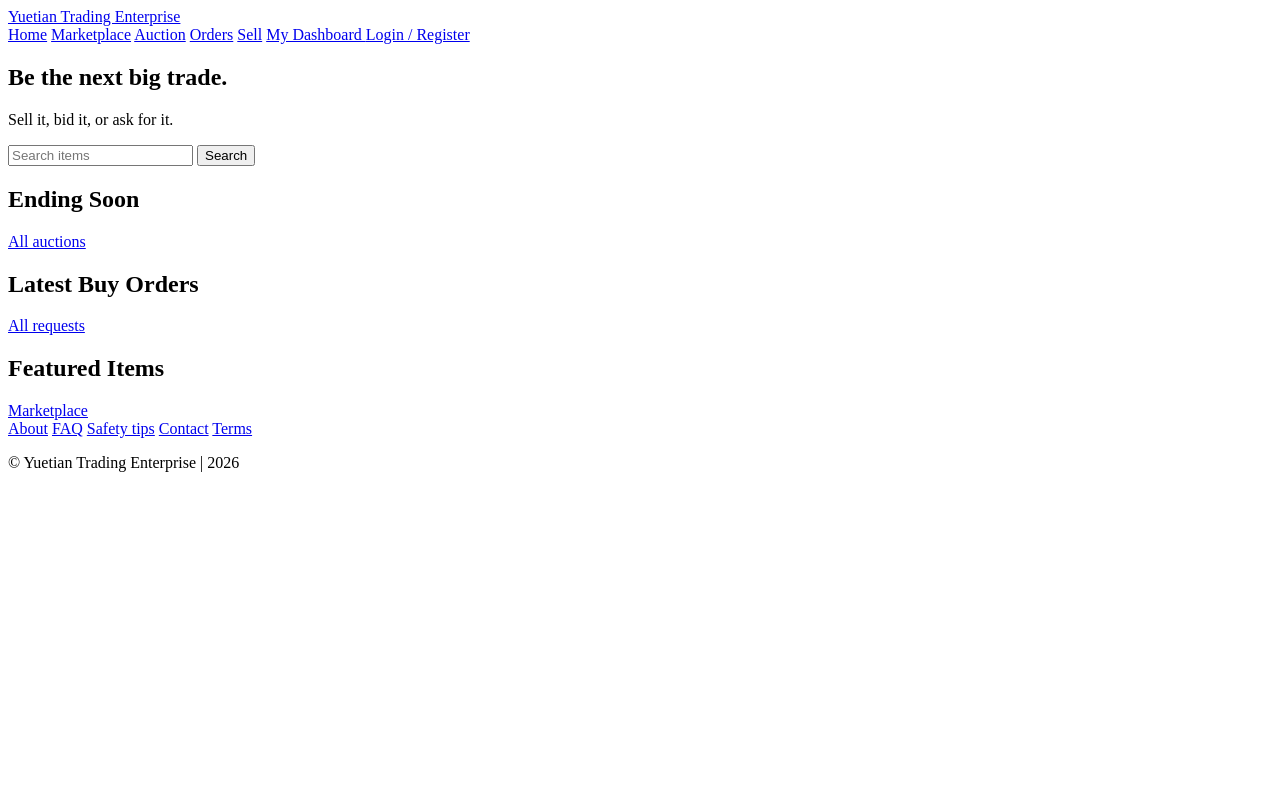
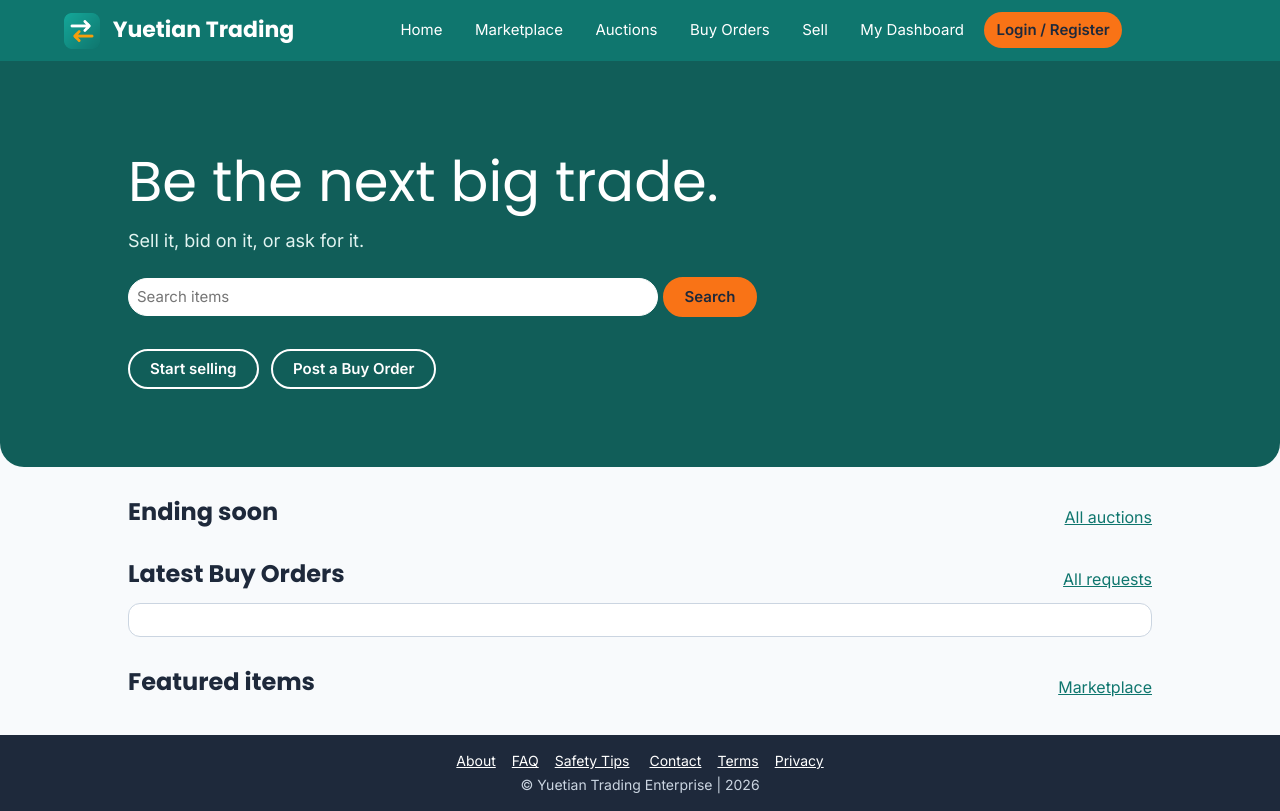
Before and after one commit to zZzZeuSsSs/manlubatan-website, a plain HTML site: page index.html in a window 1280 px wide. Drawn offline with Linux system fonts and the light colour scheme; files that its build step writes are made by us from their sources.

Commit message:
modified:   css/style.css new file:   images/logo.png modified:   index.html

```diff
--- a/css/style.css
+++ b/css/style.css
@@ -0,0 +1,292 @@
+* {
+	margin: 0;
+	padding: 0;
+}
+
+html {
+	height: 100%;
+}
+
+body {
+	position: relative;
+	min-height: 100%;
+	background-color: #F8FAFC;
+	color: #1E293B;
+	font: 16px/24px Inter, Arial, sans-serif;
+}
+
+h1,
+h2,
+h3 {
+	font-family: Poppins, Arial, sans-serif;
+	font-weight: bold;
+	color: #1E293B;
+}
+
+h1 {
+	font-size: 32px;
+	line-height: 38px;
+	margin-bottom: 16px;
+}
+
+h2 {
+	font-size: 24px;
+	line-height: 30px;
+	margin-bottom: 12px;
+}
+
+h3 {
+	font-size: 18px;
+	line-height: 24px;
+	margin-bottom: 8px;
+}
+
+p {
+	margin-bottom: 12px;
+}
+
+a {
+	color: #0F766E;
+}
+
+header {
+	background-color: #0F766E;
+}
+
+.bar {
+	padding: 12px 5%;
+}
+
+.bar:after,
+.section-header:after,
+.hero:after {
+	content: "";
+	display: block;
+	clear: both;
+	height: 0;
+}
+
+.logo {
+	float: left;
+	font: bold 22px/36px Poppins, Arial, sans-serif;
+	color: #FFFFFF;
+	text-decoration: none;
+	white-space: nowrap;
+}
+
+.logo img {
+	width: 36px;
+	height: 36px;
+	vertical-align: middle;
+	margin-right: 8px;
+}
+
+nav {
+	text-align: center;
+}
+
+nav a {
+	display: inline-block;
+	margin: 0 2px;
+	padding: 6px 12px;
+	border-radius: 20px;
+	color: #FFFFFF;
+	text-decoration: none;
+	font-size: 15px;
+	white-space: nowrap;
+}
+
+nav a:hover,
+nav a.on {
+	background-color: #FFFFFF;
+	color: #0F766E;
+}
+
+#nav-login {
+	background-color: #F97316;
+	color: #1E293B;
+	font-weight: bold;
+}
+
+#nav-login:hover {
+	background-color: #FFFFFF;
+}
+
+.page {
+	padding: 24px 10% 100px 10%;
+}
+
+#p-home {
+	padding: 0 0 100px 0;
+}
+
+.hero {
+	background-color: #115E59;
+	color: #FFFFFF;
+	padding: 90px 10% 70px 10%;
+	margin-bottom: 20px;
+	border-radius: 0 0 24px 24px;
+}
+
+.hero h1 {
+	color: #FFFFFF;
+	font-size: 56px;
+	line-height: 62px;
+	font-weight: normal;
+}
+
+.hero p {
+	width: 50%;
+	color: #E2F4F1;
+	font-size: 18px;
+}
+
+.hero form {
+	margin: 16px 0;
+}
+
+.hero input {
+	width: 50%;
+	border: 1px solid #FFFFFF;
+	border-radius: 20px;
+}
+
+#p-home > .section-header,
+#p-home > .grid,
+#p-home > .box {
+	margin-left: 10%;
+	margin-right: 10%;
+}
+
+.btn {
+	display: inline-block;
+	background-color: #0F766E;
+	color: #FFFFFF;
+	border: 2px solid #0F766E;
+	padding: 8px 20px;
+	margin: 8px 8px 8px 0;
+	font: bold 15px/20px Inter, Arial, sans-serif;
+	text-decoration: none;
+	cursor: pointer;
+	border-radius: 20px;
+}
+
+.btn:hover {
+	opacity: 0.85;
+}
+
+.btn.o {
+	background-color: #F97316;
+	border-color: #F97316;
+	color: #1E293B;
+}
+
+.btn.g {
+	background-color: #FFFFFF;
+	color: #0F766E;
+}
+
+.hero .btn {
+	background-color: #FFFFFF;
+	border-color: #FFFFFF;
+	color: #0F766E;
+}
+
+.hero .btn.o {
+	background-color: #F97316;
+	border-color: #F97316;
+	color: #1E293B;
+}
+
+.hero .btn.g {
+	background-color: #115E59;
+	border-color: #FFFFFF;
+	color: #FFFFFF;
+}
+
+input,
+select,
+textarea {
+	width: 90%;
+	padding: 8px;
+	border: 1px solid #94A3B8;
+	background-color: #FFFFFF;
+	color: #1E293B;
+	font: 15px/20px Inter, Arial, sans-serif;
+	border-radius: 10px;
+}
+
+label {
+	display: block;
+	font-size: 14px;
+	font-weight: bold;
+	margin: 12px 0 4px 0;
+}
+
+.section-header {
+	margin-top: 30px;
+	margin-bottom: 12px;
+}
+
+.section-header h2 {
+	float: left;
+	margin-bottom: 0;
+}
+
+.section-header a {
+	float: right;
+	margin-top: 8px;
+}
+
+.box {
+	background-color: #FFFFFF;
+	border: 1px solid #CBD5E1;
+	border-radius: 12px;
+	padding: 16px;
+	margin-bottom: 16px;
+}
+
+.grid {
+	margin-bottom: 12px;
+}
+
+.mut {
+	color: #64748B;
+	font-size: 14px;
+}
+
+.two > * {
+	display: inline-block;
+	vertical-align: top;
+	width: 42%;
+	margin: 0 2% 16px 0;
+}
+
+.row > * {
+	display: inline-block;
+	vertical-align: bottom;
+	width: 21%;
+	margin-right: 2%;
+}
+
+footer {
+	position: absolute;
+	left: 0;
+	bottom: 0;
+	width: 80%;
+	height: 48px;
+	padding: 14px 10%;
+	background-color: #1E293B;
+	color: #CBD5E1;
+	text-align: center;
+	font-size: 14px;
+}
+
+footer p {
+	margin-bottom: 0;
+}
+
+footer a {
+	color: #FFFFFF;
+	margin: 0 8px;
+}
--- a/index.html
+++ b/index.html
@@ -2,66 +2,126 @@
 <html lang="en">
 
 <head>
-    <meta charset="UTF-8">
-    <meta name="viewport" content="width=device-width, initial-scale=1.0", viewport-fit=cover">
+<meta charset="utf-8">
+<meta name="viewport" content="width=device-width, initial-scale=1, viewport-fit=cover">
 <title>Yuetian Trading Enterprise</title>
-    <link rel="stylesheet"
-    href="https://fonts.googleapis.com/css2?family=Inter:wght@400;500;600;700&display=swap">
-    <link rel="stylesheet" href="style.css">
+<link rel="stylesheet" href="https://fonts.googleapis.com/css2?family=Inter:wght@400;600&family=Poppins:wght@400;600;700&display=swap">
+<link rel="stylesheet" href="css/style.css">
 </head>
 
 <body>
+
 <header>
 	<div class="bar">
-        <a class="logo" href="#home">Yuetian Trading Enterprise</a>
-        <nav id="nav">
-            <a href="#home" data-p="home">Home</a>
-            <a href="#market" data-p="market">Marketplace</a>
-            <a href="#auction" data-p="auction">Auction</a>
-            <a href="#order" data-p="order">Orders</a>
-            <a href="#sell" data-p="sell">Sell</a>
-            <a href="#dash" data-p="dash">My Dashboard <b id="badge" hidden></b></a>
-            <a href="login" data-p="login" id="authlink">Login / Register</a>
+		<a class="logo" href="#home">
+			<img src="images/logo.png" alt="Yuetian Trading logo">
+			Yuetian Trading
+		</a>
+		<nav>
+			<a href="#home">Home</a>
+			<a href="#market">Marketplace</a>
+			<a href="#auctions">Auctions</a>
+			<a href="#orders">Buy Orders</a>
+			<a href="#sell">Sell</a>
+			<a href="#dash">My Dashboard</a>
+			<a href="#login" id="nav-login">Login / Register</a>
 		</nav>
 	</div>
 </header>
 
 <main>
+
 	<section class="page" id="p-home">
 		<div class="hero">
 			<h1>Be the next big trade.</h1>
-            <p>Sell it, bid it, or ask for it.</p>
-            <form id="hform">
+			<p>Sell it, bid on it, or ask for it.</p>
+			<form>
 				<input name="q" placeholder="Search items" aria-label="Search items">
 				<button class="btn o">Search</button>
 			</form>
+			<div>
+				<a class="btn g" href="#sell">Start selling</a>
+				<a class="btn g" href="#orders">Post a Buy Order</a>
 			</div>
-        <div class="hd">
-            <h2>Ending Soon</h2>
-            <a href="#auction">All auctions</a>
 		</div>
-        <div class="grid" id="h-auc"></div>
-        <div class="hd">
-            <h2>Latest Buy Orders</h2>
-            <a href="#orders">All requests</a>
-        </div>
-        <div class="box" id="h-ord"></div>
-        <div class="hd">
-            <h2>Featured Items</h2>
-            <a href="#market">Marketplace</a>
+		<div class="section-header"><h2>Ending soon</h2><a href="#auctions">All auctions</a></div>
+		<div class="grid"></div>
+		<div class="section-header"><h2>Latest Buy Orders</h2><a href="#orders">All requests</a></div>
+		<div class="box"></div>
+		<div class="section-header"><h2>Featured items</h2><a href="#market">Marketplace</a></div>
+		<div class="grid"></div>
+	</section>
+
+	<section class="page" hidden>
+		<h1>Marketplace</h1>
+	</section>
+
+	<section class="page" hidden>
+		<h1>Buy Orders</h1>
+	</section>
+
+	<section class="page" hidden>
+		<div class="box">
+			<h1>Sell</h1>
 		</div>
 	</section>
+
+	<section class="page" hidden>
+		<p hidden>Item not found. <a href="#market">Back to the marketplace</a></p>
+	</section>
+
+	<section class="page" hidden>
+		<h1></h1>
+		<p class="mut"></p>
+		<div class="box"><h3>Notifications</h3><div></div></div>
+		<div class="two">
+			<div class="box"><h3>My Listings</h3><div></div></div>
+			<div class="box"><h3>My Bids</h3><div></div></div>
+		</div>
+		<div class="box"><h3>My Buy Orders</h3><div></div></div>
+		<div class="box"><h3>My Purchases</h3><div></div></div>
+		<div class="box"><h3>Wishlist</h3><div class="grid"></div></div>
+		<div class="box"><h3>Messages</h3><div></div></div>
+	</section>
+
+	<section class="page" hidden>
+		<h1>Login or register</h1>
+	</section>
+
+	<section class="page" hidden>
+		<h1>About Yuetian Trading</h1>
+	</section>
+
+	<section class="page pg" hidden>
+		<h1>Frequently asked questions</h1>
+	</section>
+
+	<section class="page pg" hidden>
+		<h1>Safety tips</h1>
+	</section>
+
+	<section class="page pg" hidden>
+		<h1>Contact us</h1>
+	</section>
+
+	<section class="page pg" hidden>
+		<h1>Terms of use</h1>
+	</section>
+
+	<section class="page pg" hidden>
+		<h1>Privacy policy</h1>
+	</section>
+
 </main>
 
 <footer>
 	<div>
-        <a href="#about">About</a>
-        <a href="#faq">FAQ</a>
-        <a href="#safety">Safety tips</a>
-        <a href="#contact">Contact</a>
-        <a href="#term">Terms</a>
+		<a href="#about">About</a><a href="#faq">FAQ</a><a href="#safety">Safety Tips</a>
+		<a href="#contact">Contact</a><a href="#terms">Terms</a><a href="#privacy">Privacy</a>
 	</div>
 	<p>© Yuetian Trading Enterprise | 2026</p>
 </footer>
 
 </body>
+
+</html>
```
Also changed, not shown: images/logo.png (added). Lines whose indentation alone changed are shown as unchanged.
